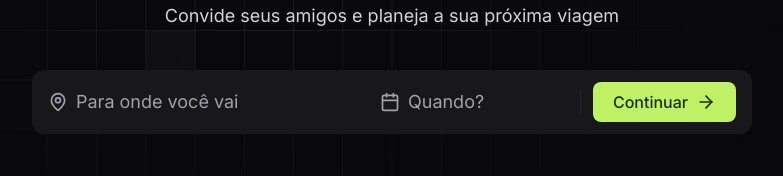
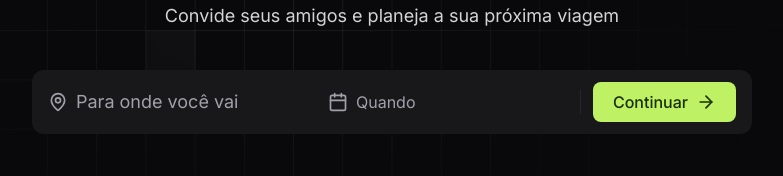
Before and after one commit to fernando-sebastiao/frontend-rock, a React (Vite) app: page / in a window 1280 px wide. Shown: the part 314-490 px from the top of the page, without its empty margins (248-1031 px from the left). Built offline with nearby package versions, Linux system fonts and the light colour scheme.

Commit message:
usado o Datapicker e selecionando a data de inicio e termino

```diff
--- a/src/index.css
+++ b/src/index.css
@@ -9,3 +9,7 @@
 input {
   color-scheme: dark;
 }
+
+:root {
+  --rdp-accent-color: white;
+}
--- a/src/pages/create-trip/steps/destination-and-date-step.tsx
+++ b/src/pages/create-trip/steps/destination-and-date-step.tsx
@@ -1,5 +1,9 @@
-import { MapPin, Calendar, Settings2, ArrowRight } from "lucide-react";
+import { MapPin, Calendar, Settings2, ArrowRight, X } from "lucide-react";
 import { Button } from "../../../components/button";
+import { useState } from "react";
+import { DateRange, DayPicker } from "react-day-picker";
+import "react-day-picker/dist/style.css";
+import { format } from "date-fns";
 
 interface DestinationAndDateStepProps {
   isGuestsInputOpen: boolean;
@@ -8,6 +12,23 @@ interface DestinationAndDateStepProps {
 }
 
 export function DestinationAndDateStep(props: DestinationAndDateStepProps) {
+  const [isDatePickerOpen, setIsDatePickerOpen] = useState<boolean>(false);
+  const [enventStartsAndDates, setEnventStartsAndDates] = useState<
+    DateRange | undefined
+  >();
+
+  function openDatePicker() {
+    setIsDatePickerOpen(true);
+  }
+  function closeDatePicker() {
+    setIsDatePickerOpen(false);
+  }
+  const displayedDate =
+    enventStartsAndDates && enventStartsAndDates.from && enventStartsAndDates.to
+      ? format(enventStartsAndDates.from, "d' de 'LLL")
+          .concat(" até ")
+          .concat(format(enventStartsAndDates.to, "d' de 'LLL"))
+      : null;
   return (
     <>
       <div className="h-16 bg-zinc-900 px-4 rounded-xl flex items-center gap-3">
@@ -20,15 +41,38 @@ export function DestinationAndDateStep(props: DestinationAndDateStepProps) {
             className="bg-transparent text-lg placeholder-zinc-400 outline-none flex-1"
           />
         </div>
-        <div className="flex items-center gap-2">
+
+        <button
+          onClick={openDatePicker}
+          disabled={props.isGuestsInputOpen}
+          className="flex items-center gap-2 text-left w-[240px]"
+        >
           <Calendar className="size-5 text-zinc-400" />
-          <input
-            disabled={props.isGuestsInputOpen}
-            type="text"
-            placeholder="Quando?"
-            className="bg-transparent text-lg placeholder-zinc-400 w-40 outline-none"
-          />
-        </div>
+          <span className=" text-zinc-400 w-40 flex-1">
+            {displayedDate || "Quando"}
+          </span>
+        </button>
+
+        {isDatePickerOpen && (
+          <div className="fixed inset-0 bg-black/70 flex items-center justify-center">
+            <div className="rounded-xl py-5 px-6  bg-zinc-900 space-y-5">
+              <div className="space-y-2">
+                <div className="flex items-center justify-between">
+                  <h2 className="text-lg font-semibold">Selecione a data</h2>
+                  <button type="button" onClick={closeDatePicker}>
+                    {" "}
+                    <X className="size-5 text-zinc-400" />
+                  </button>
+                </div>
+              </div>
+              <DayPicker
+                selected={enventStartsAndDates}
+                onSelect={setEnventStartsAndDates}
+                mode="range"
+              />
+            </div>
+          </div>
+        )}
 
         <div className="w-px h-6 bg-zinc-800" />
         {props.isGuestsInputOpen ? (
```
